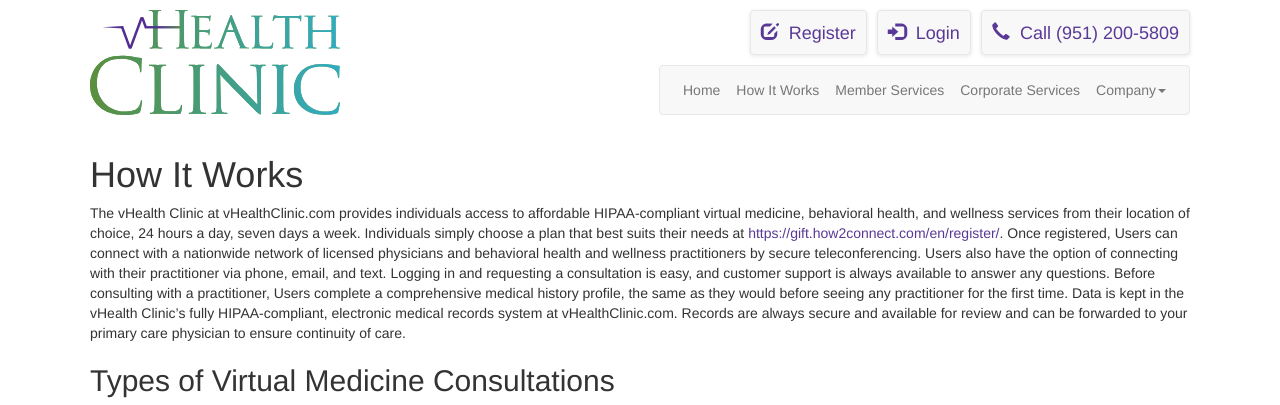
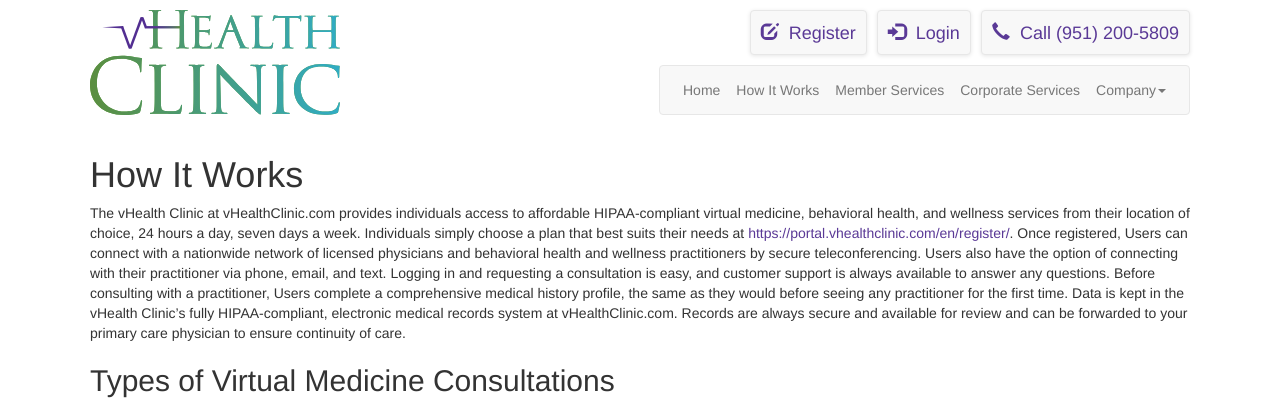
Before and after one commit to 1VirtualHealth/vhealthclinic.com, a Jekyll site: the page built from _posts/static/0100-01-03-how-it-works.html, in a window 1280 px wide. Shown: the top 405 px of the page. Built offline with Jekyll 4.4.1, drawn with Linux system fonts in a browser that asks for light colours; nearby versions of some CDN libraries; Markdown is read by kramdown in place of the engine named in the settings; some of the changed lines change nothing that is shown.

Commit message:
Update links.yml

```diff
--- a/_data/links.yml
+++ b/_data/links.yml
@@ -1,2 +1,2 @@
-login: https://gift.how2connect.com/en/userlogin
-register: https://gift.how2connect.com/en/register/
+login: https://portal.vhealthclinic.com/en/userlogin
+register: https://portal.vhealthclinic.com/en/register/
```
